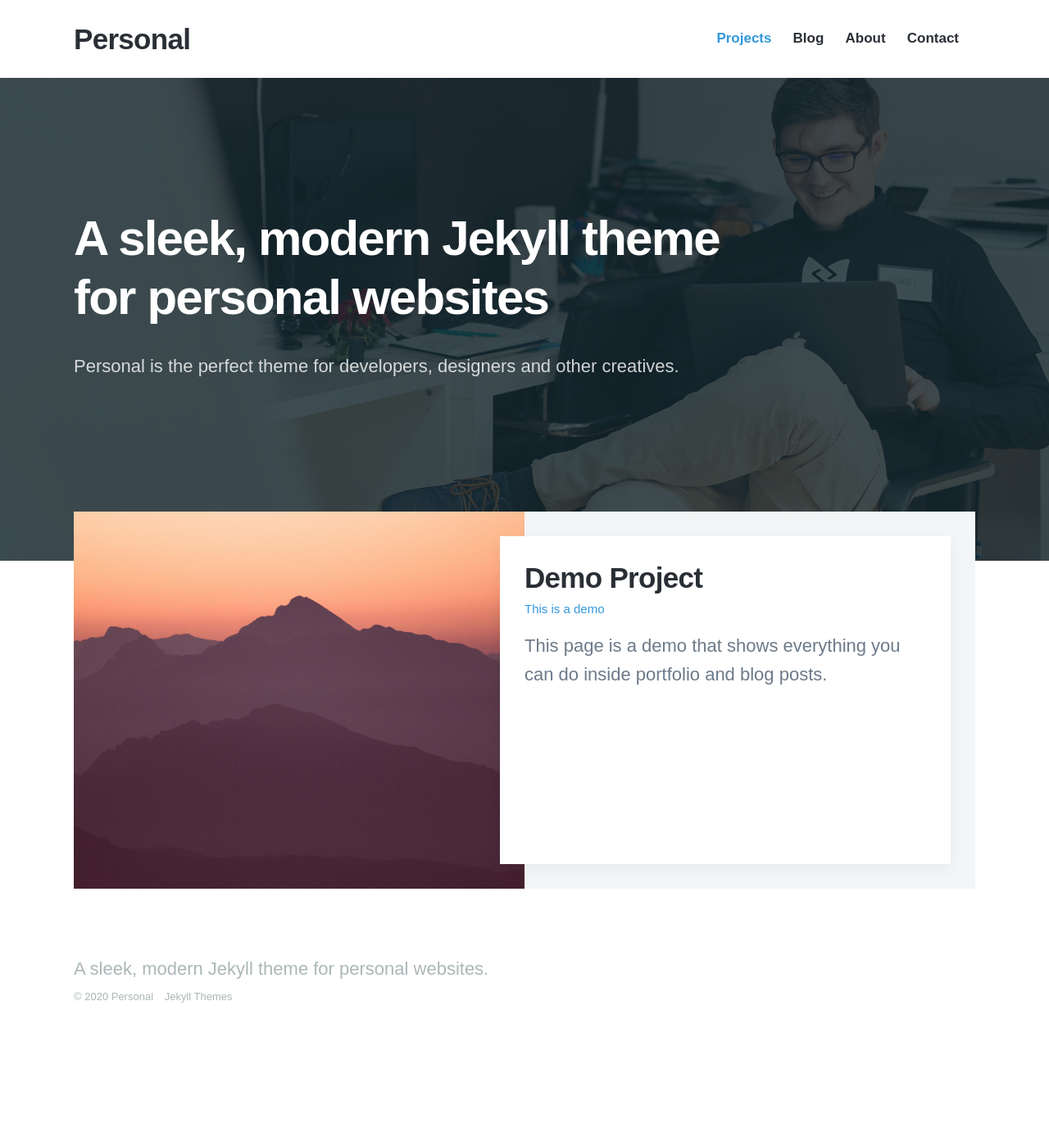
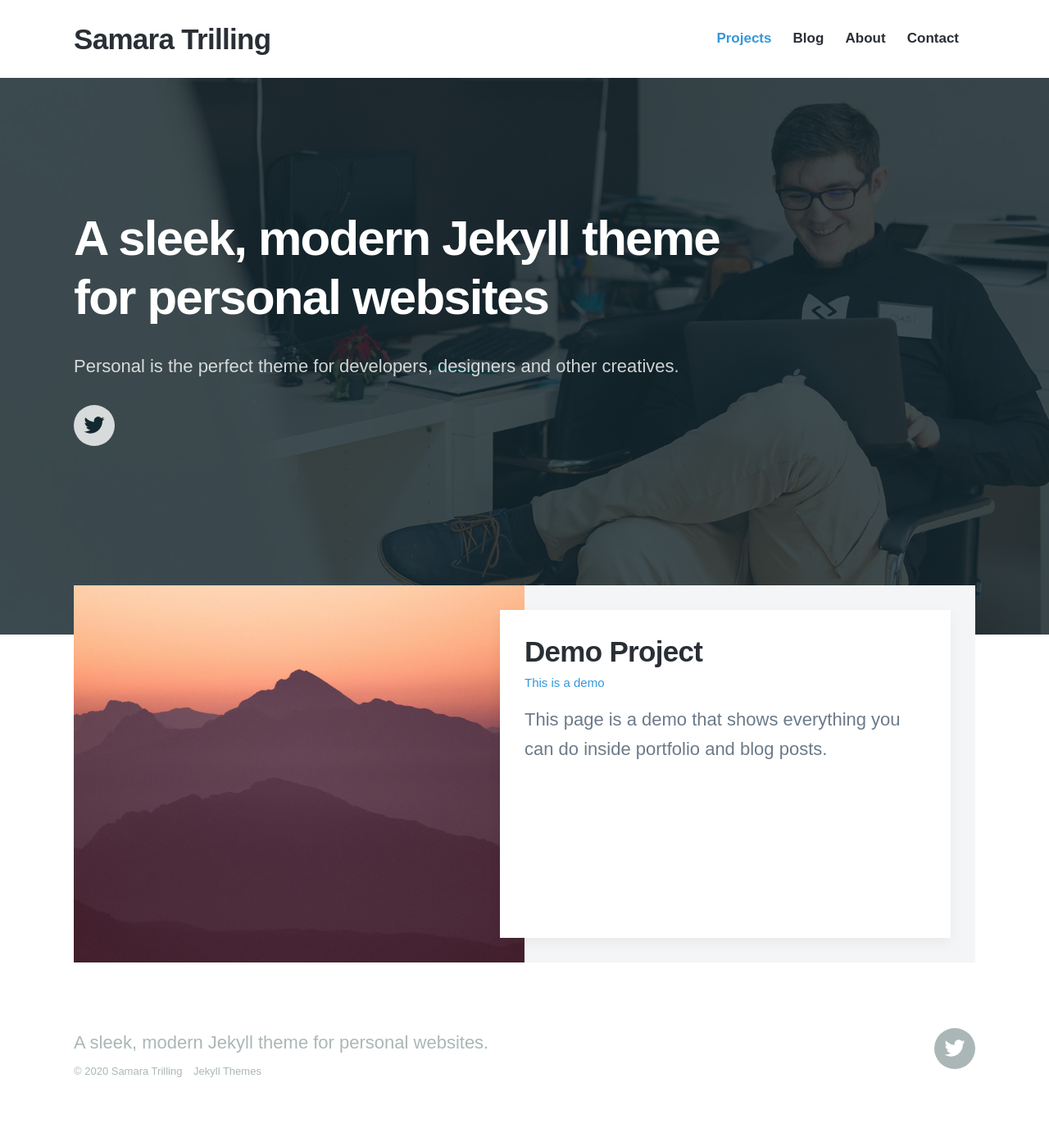
Before and after one commit to samaratrilling/samaratrilling.github.io, a Jekyll site: the page built from docs/index.html, in a window 1280 px wide. Shown: the whole page at 82% size. Built offline with Jekyll 4.4.1, drawn with Linux system fonts in a browser that asks for light colours; nearby versions of some CDN libraries; some web fonts are replaced; before the commit the page ends 1302 px from its top, so only the background shows below that.

Commit message:
Add Twitter and site naem

```diff
--- a/docs/_config.yml
+++ b/docs/_config.yml
@@ -1,6 +1,6 @@
-site: Personal Jekyll Theme
+site: Samara Trilling
 
-url:
+url: https://samaratrilling.com
 baseurl:
 
 collections:
--- a/docs/_data/settings.yml
+++ b/docs/_data/settings.yml
@@ -1,5 +1,5 @@
 basic_settings:
-  site_title: Personal
+  site_title: Samara Trilling
   favicon_image: /images/favicon.png
 
 header_settings:
@@ -34,7 +34,7 @@ contact_settings:
 
 social_settings:
   facebook_url: ''
-  twitter_url: ''
+  twitter_url: 'https://twitter.com/samaratrilling'
   instagram_url: ''
   snapchat_url: ''
   youtube_url: ''
--- a/docs/index.html
+++ b/docs/index.html
@@ -16,6 +16,8 @@ featured_image: /images/demo/home.jpg
 		<h1>A sleek, modern Jekyll theme
 		for personal websites</h1>
 		<p>Personal is the perfect theme for developers, designers and other creatives.</p>
+
+		{% include socials.html %}
 
 	</div>
 
```
